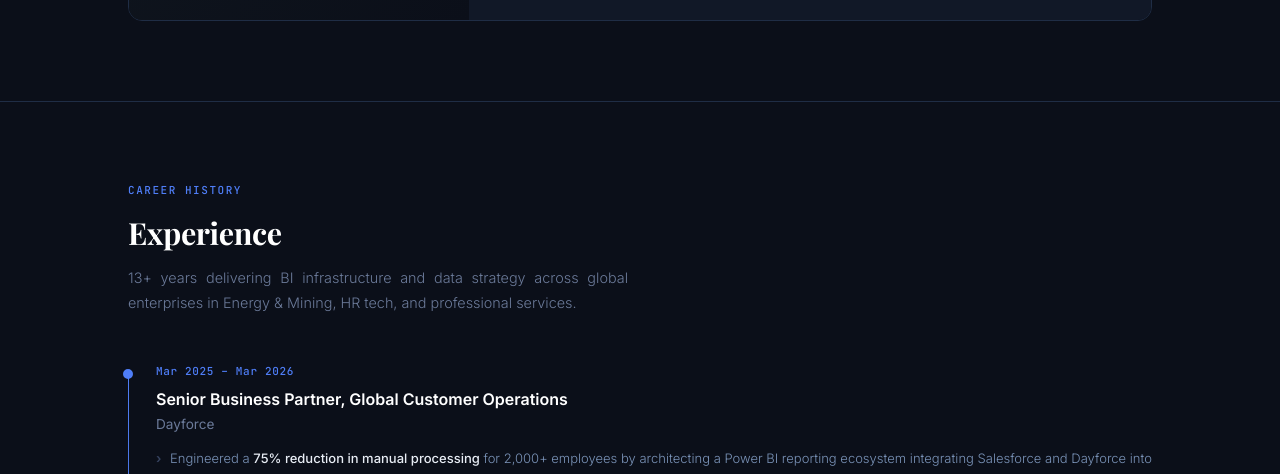
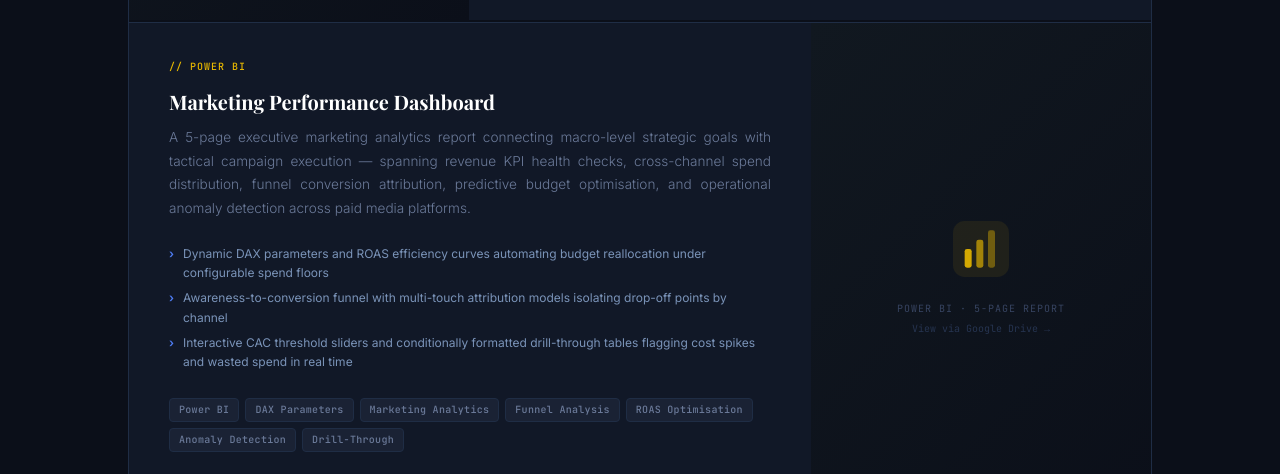
Before and after one commit to hannahrmori/data-portfolio, a plain HTML site: page index.html in a window 1280 px wide. Shown: the part 2268-2742 px from the top of the page. Drawn offline with nearby package versions, Linux system fonts and the light colour scheme.

Commit message:
Update index.html

```diff
--- a/index.html
+++ b/index.html
@@ -661,6 +661,47 @@
         </div>
       </article>
 
+      <!-- PROJECT 5: POWER BI — Marketing Performance -->
+      <article class="project-row flip">
+        <div class="proj-media" style="display:flex;align-items:center;justify-content:center;background:linear-gradient(135deg,#111820 0%,#0B0F19 100%);">
+          <div style="text-align:center;padding:32px;">
+            <svg width="56" height="56" viewBox="0 0 48 48" fill="none" xmlns="http://www.w3.org/2000/svg" style="margin:0 auto 16px;" aria-hidden="true">
+              <rect width="48" height="48" rx="10" fill="rgba(232,184,0,0.08)"/>
+              <rect x="10" y="24" width="6" height="16" rx="2" fill="#E8B800" opacity="0.9"/>
+              <rect x="20" y="16" width="6" height="24" rx="2" fill="#E8B800" opacity="0.65"/>
+              <rect x="30" y="8"  width="6" height="32" rx="2" fill="#E8B800" opacity="0.4"/>
+            </svg>
+            <p style="font-family:'JetBrains Mono',monospace;font-size:10px;color:#374461;letter-spacing:0.1em;text-transform:uppercase;">Power BI · 5-Page Report</p>
+            <p style="font-family:'JetBrains Mono',monospace;font-size:10px;color:#263450;margin-top:4px;">View via Google Drive →</p>
+          </div>
+        </div>
+        <div class="proj-content">
+          <div>
+            <p class="proj-platform p-powerbi">// Power BI</p>
+            <h3 class="proj-title">Marketing Performance Dashboard</h3>
+            <p class="proj-desc">A 5-page executive marketing analytics report connecting macro-level strategic goals with tactical campaign execution — spanning revenue KPI health checks, cross-channel spend distribution, funnel conversion attribution, predictive budget optimisation, and operational anomaly detection across paid media platforms.</p>
+            <div class="proj-highlights">
+              <p class="proj-highlight">Dynamic DAX parameters and ROAS efficiency curves automating budget reallocation under configurable spend floors</p>
+              <p class="proj-highlight">Awareness-to-conversion funnel with multi-touch attribution models isolating drop-off points by channel</p>
+              <p class="proj-highlight">Interactive CAC threshold sliders and conditionally formatted drill-through tables flagging cost spikes and wasted spend in real time</p>
+            </div>
+            <div class="proj-tags">
+              <span class="tag">Power BI</span>
+              <span class="tag">DAX Parameters</span>
+              <span class="tag">Marketing Analytics</span>
+              <span class="tag">Funnel Analysis</span>
+              <span class="tag">ROAS Optimisation</span>
+              <span class="tag">Anomaly Detection</span>
+              <span class="tag">Drill-Through</span>
+            </div>
+          </div>
+          <a class="proj-link" href="https://drive.google.com/file/d/14CYaCgcSPwF9vOu7txLe3FL-n0AorRI0/view?usp=sharing" target="_blank" rel="noopener">
+            <svg viewBox="0 0 16 16" fill="currentColor" aria-hidden="true"><path d="M9 2h5v5h-2V4.414L7.707 8.707 6.293 7.293 10.586 3H9V2zM2 2h5v2H4v8h8v-3h2v5H2V2z"/></svg>
+            View on Google Drive
+          </a>
+        </div>
+      </article>
+
     </div><!-- /projects -->
   </div>
 </section>
```
